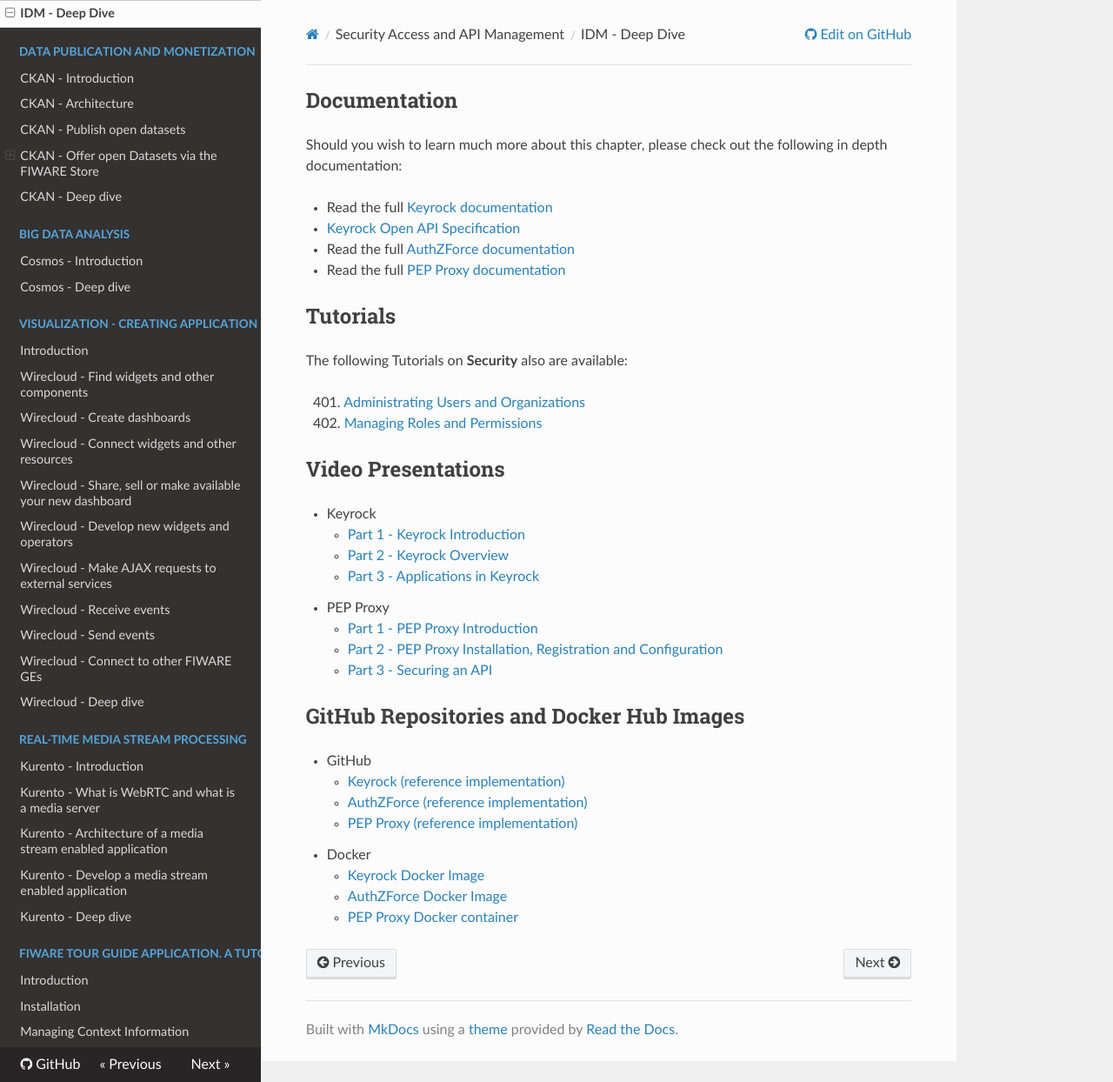
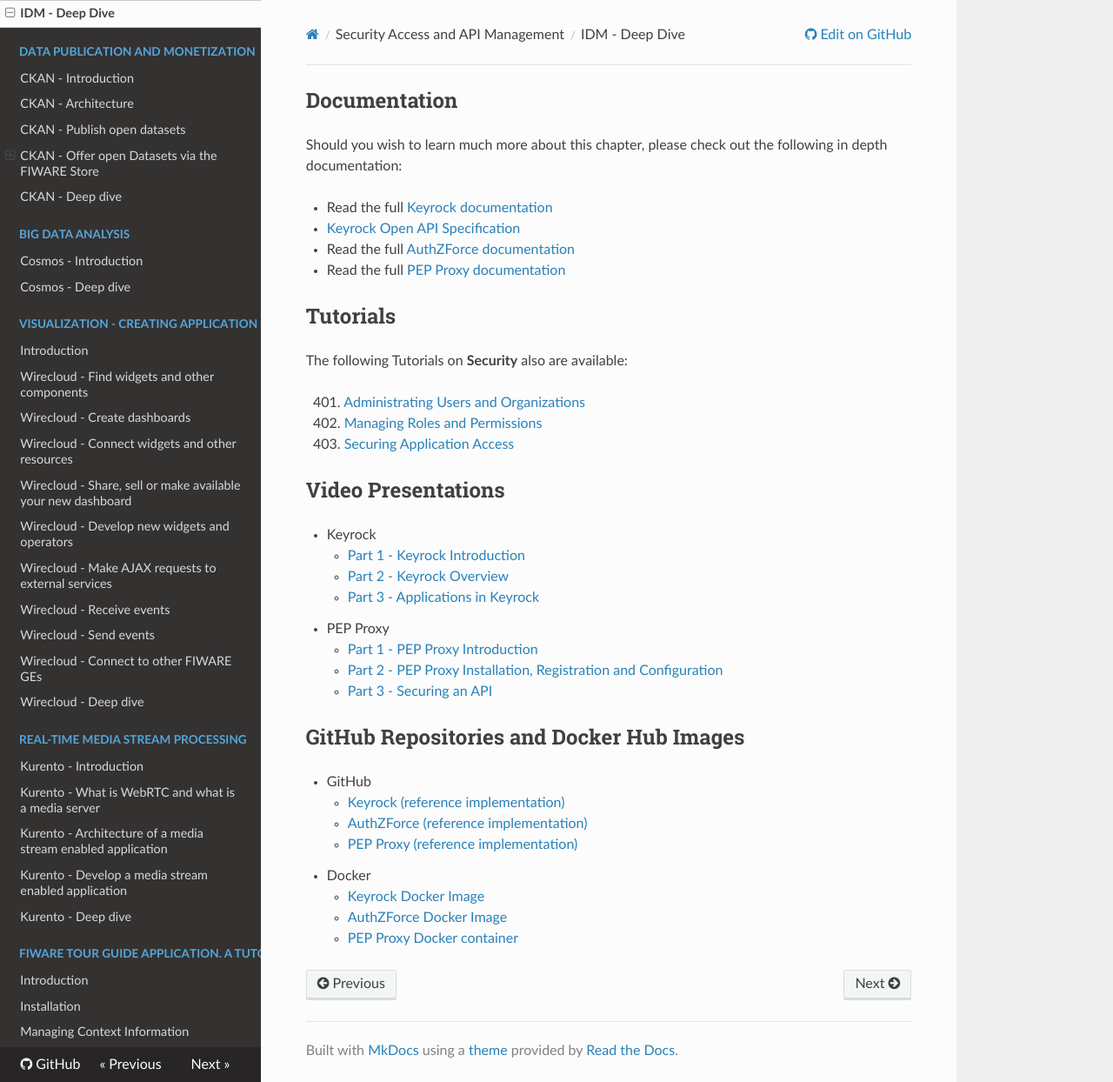
Before and after one commit to FIWARE-Ops/docs.TourGuide, an MkDocs documentation site: the page built from doc/handling-authorization-and-access-control-to-apis/deep-dive.md, in a window 1280 px wide and 1244 px high. Shown: the whole window at 87% size. Built offline with MkDocs 1.6.1, drawn with Linux system fonts in a browser that asks for light colours; nearby versions of some CDN libraries; comment, search, counter and statistics services are not loaded; old or Windows-style settings are respelled for this version of MkDocs.

Commit message:
Adding OAuth2 + Keyrock PDP tutorial link (#68)

```diff
--- a/doc/handling-authorization-and-access-control-to-apis/deep-dive.md
+++ b/doc/handling-authorization-and-access-control-to-apis/deep-dive.md
@@ -14,6 +14,7 @@ The following Tutorials on **Security** also are available:
 
 &nbsp; 401. [Administrating Users and Organizations](https://fiware-tutorials.readthedocs.io/en/latest/identity-management)<br/>
 &nbsp; 402. [Managing Roles and Permissions](https://fiware-tutorials.readthedocs.io/en/latest/roles-permissions)<br/>
+&nbsp; 403. [Securing Application Access](https://fiware-tutorials.readthedocs.io/en/latest/securing-access)<br/>
 
 ## Video Presentations
 
```
